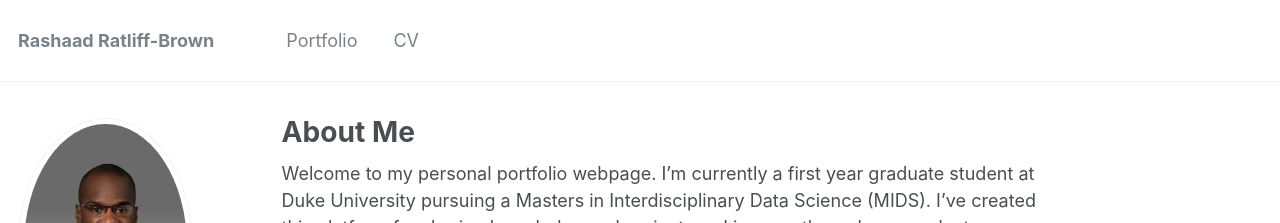
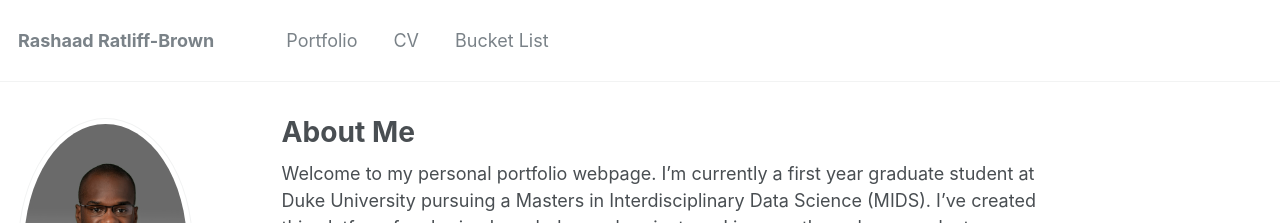
Before and after one commit to caratliff/caratliff.github.io, a Jekyll site: the page built from _pages/about.md, in a window 1280 px wide. Shown: the top 223 px of the page. Built offline with Jekyll 4.4.1, drawn with Linux system fonts in a browser that asks for light colours.

Commit message:
Update navigation.yml

```diff
--- a/_data/navigation.yml
+++ b/_data/navigation.yml
@@ -18,5 +18,8 @@ main:
   - title: "CV"
     url: /cv/
 
+  - title: "Bucket List"
+    url: /blist/
+
   #- title: "Guide"
     #url: /markdown/
```
